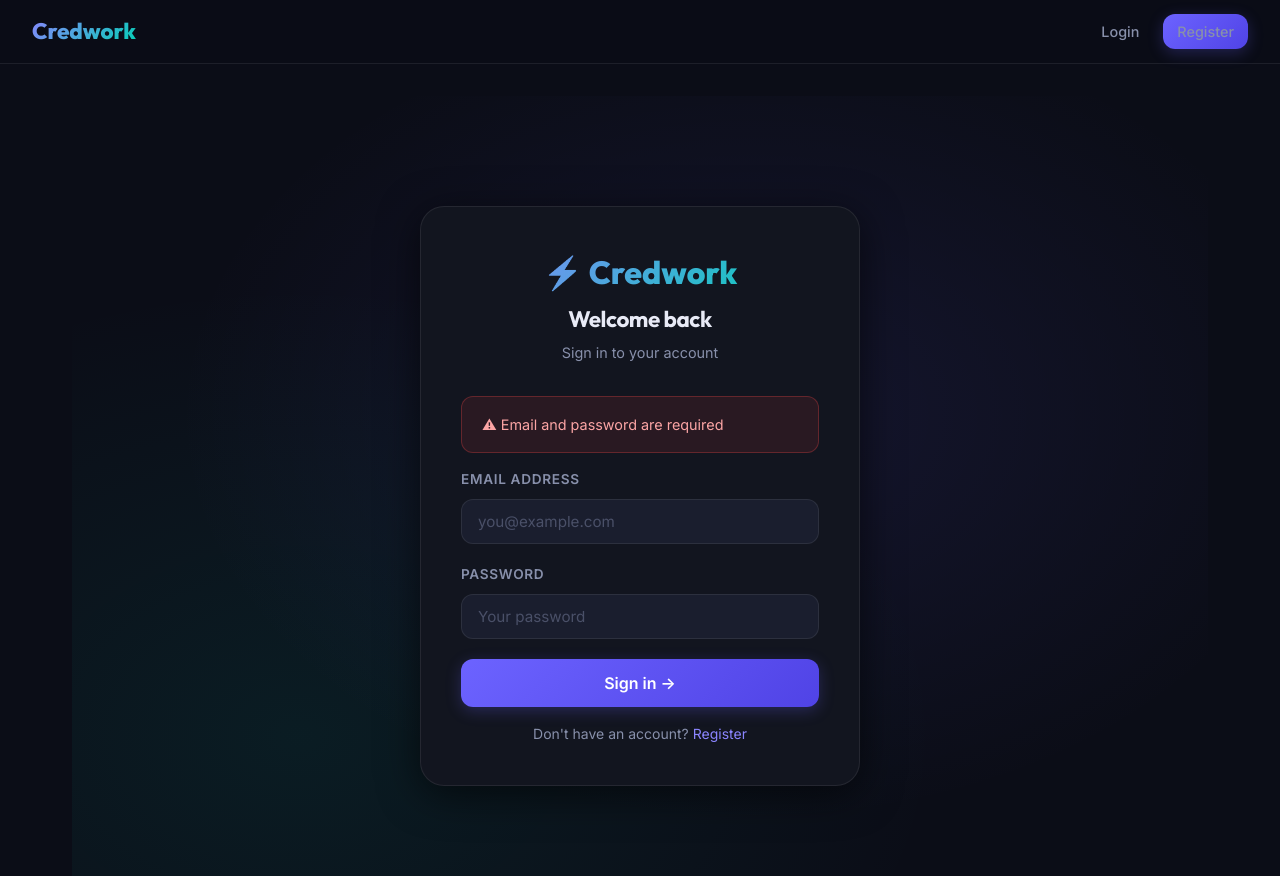
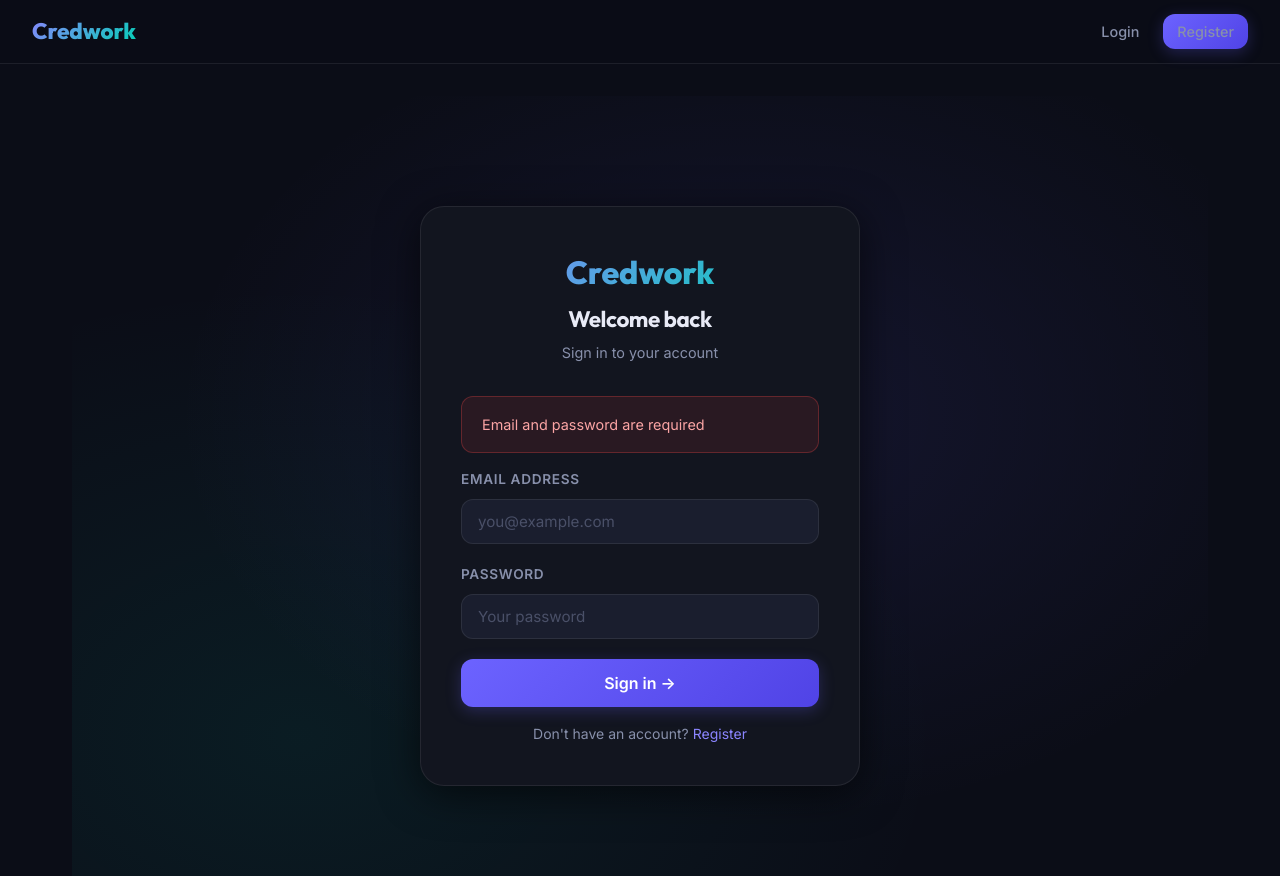
Before and after one commit to SMK-07/Credwork, a React (Vite) app in the folder frontend/: page /login in a window 1280 px wide. Both pictures are taken after a click on the button "Sign in →". Shown: the top 876 px of the page. Built offline with nearby package versions, Linux system fonts and the light colour scheme; no server answers.

Commit message:
feat: build LoginPage with email/password form

```diff
--- a/frontend/src/pages/LoginPage.tsx
+++ b/frontend/src/pages/LoginPage.tsx
@@ -59,11 +59,11 @@ export class LoginPage extends Component<Record<string, never>, State> {
     return (
       <div className="auth-container animate-fade-in">
         <div className="auth-card">
-          <div className="auth-logo">⚡ Credwork</div>
+          <div className="auth-logo"> Credwork</div>
           <h2 className="auth-title">Welcome back</h2>
           <p className="auth-subtitle">Sign in to your account</p>
 
-          {error && <div className="alert alert-error mb-4">⚠ {error}</div>}
+          {error && <div className="alert alert-error mb-4"> {error}</div>}
 
           <div className="form-group">
             <label className="form-label" htmlFor="login-email">Email Address</label>
```
